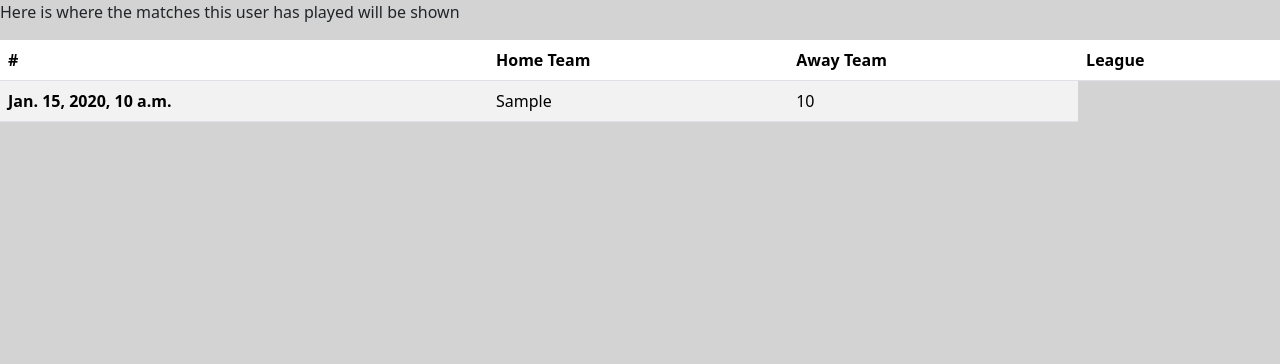
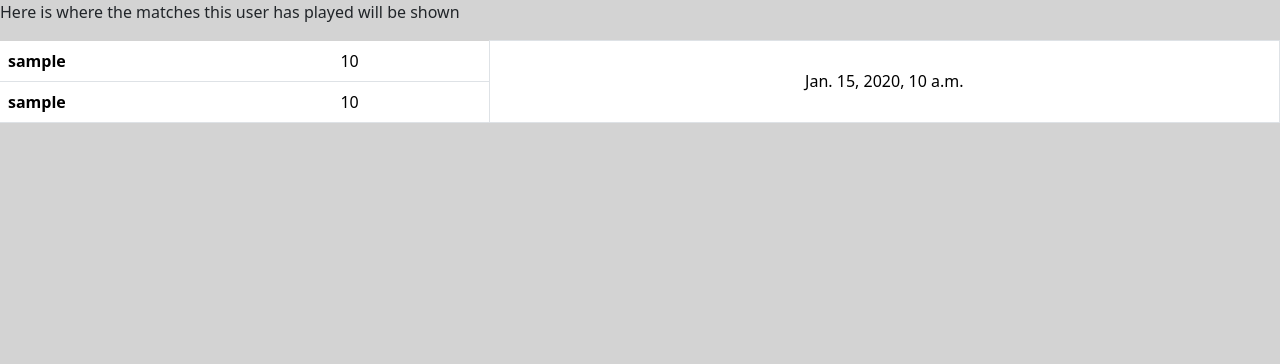
Before and after one commit to MorganStenberg/League-hub, a Django app: template league/templates/league/my_matches.html in a window 1280 px wide. Shown: the part 56-420 px from the top of the page. Run offline with Django 4.2, Linux system fonts and the light colour scheme; tables that the repository leaves empty hold one stand-in row (values such as "Sample post"); the template is opened without the code that fills it: values that come from a table or form of the project are taken from there, most other values are stand-ins (such as "Sample title", 1, 10 or a date in 2020).

Commit message:
fix view and template to correctly display my matches

```diff
--- a/league/templates/league/my_matches.html
+++ b/league/templates/league/my_matches.html
@@ -4,44 +4,25 @@
 
 
 <p>Here is where the matches this user has played will be shown</p>
-<!--
-<div class="container-fluid">
-    <div class="row">
-      {% for matches in user.home_team_matches.all %}
-      <div class="col-sm-6 mb-3">
-        <div class="card">
-          <div class="card-body">
-            <h5 class="card-title">{{ matches.name }}</h5>
-            <p class="card-text">{{ league.description }}</p>
-            <a href="#" class="btn btn-primary">View league</a>
-          </div>
-        </div>
-      </div>
-      {% endfor %}
-    </div>
-  </div>
--->
 
 
-  <table class="table table-striped">
-    <thead>
+    {% for match in home_team_match %}
+    {% endfor %}
+
+
+    <table class="table align-middle">
+      <tbody>
+        {% for match in all_matches %}
         <tr>
-          <th scope="col">#</th>
-          <th scope="col">Home Team</th>
-          <th scope="col">Away Team</th>
-          <th scope="col">League</th>
+          <th scope="col">{{ match.home_team }} </th>
+          <td scope="col">{{ match.home_team_score }} </td>
+          <td rowspan="2" class="text-center border"> {{ match.date }}</td>
         </tr>
-      </thead>
-      <tbody>
-
-        {% for match in home_team_match %}
         <tr>
-          <th scope="row">{{ match.date }}</th>
-          <td>{{ match.home_team }}</td>
-          <td>{{ match.home_team_score }}</td>
+          <th scope="row">{{ match.away_team }}</th>
+          <td>{{ match.away_team_score }}</td>
         </tr>
         {% endfor %}
-
       </tbody>
     </table>
 
--- a/league/views.py
+++ b/league/views.py
@@ -38,9 +38,12 @@ def user_matches(request):
     user = request.user
 
     home_team_match = user.home_team_matches.all()
+    away_team_match = user.away_team_matches.all()
+
+    all_matches = list(home_team_match) + list(away_team_match)
 
     context = {
-        'home_team_match':home_team_match,
+    'all_matches': all_matches,
     }
 
     return render(request, 'league/my_matches.html', context)
```
